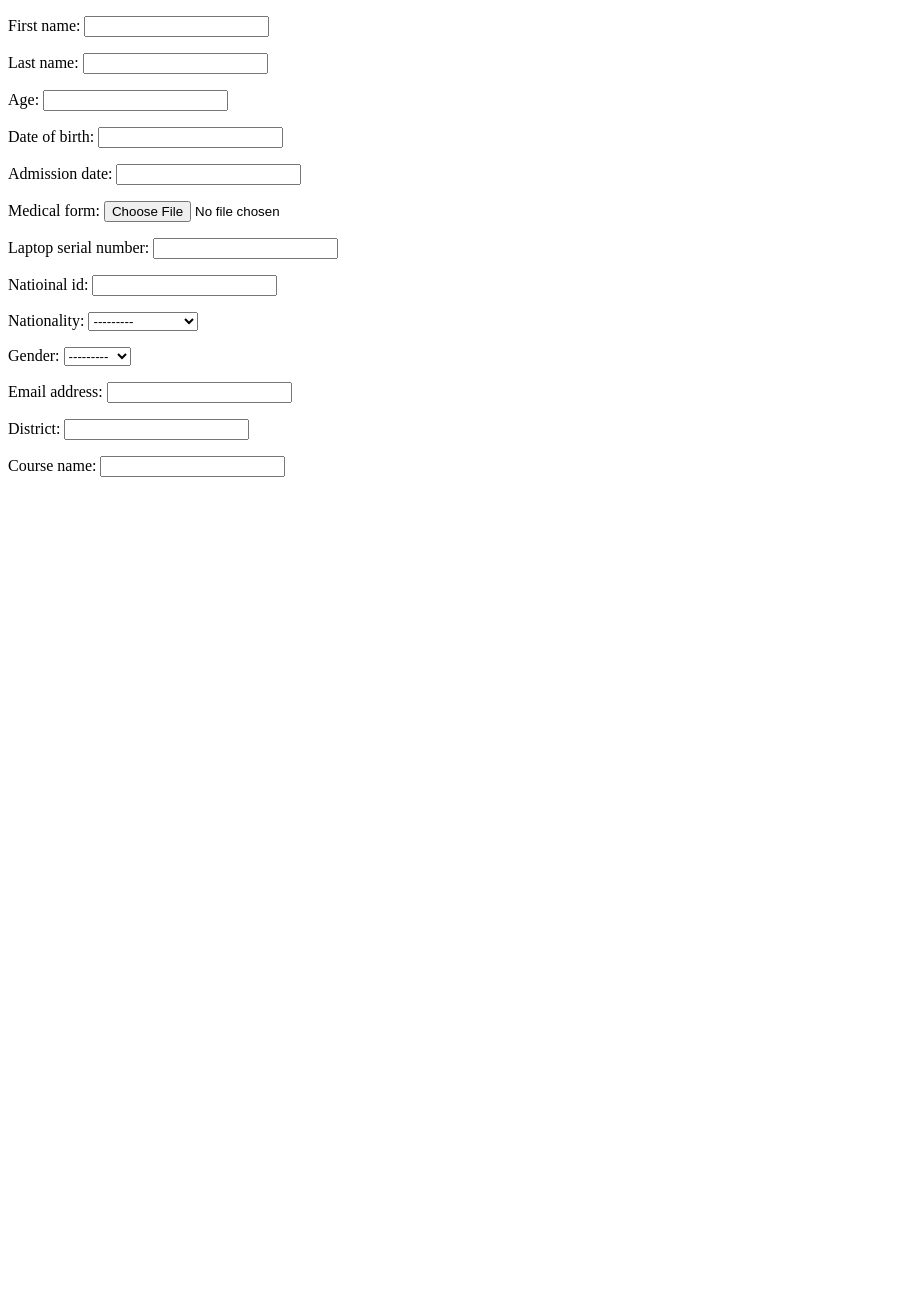
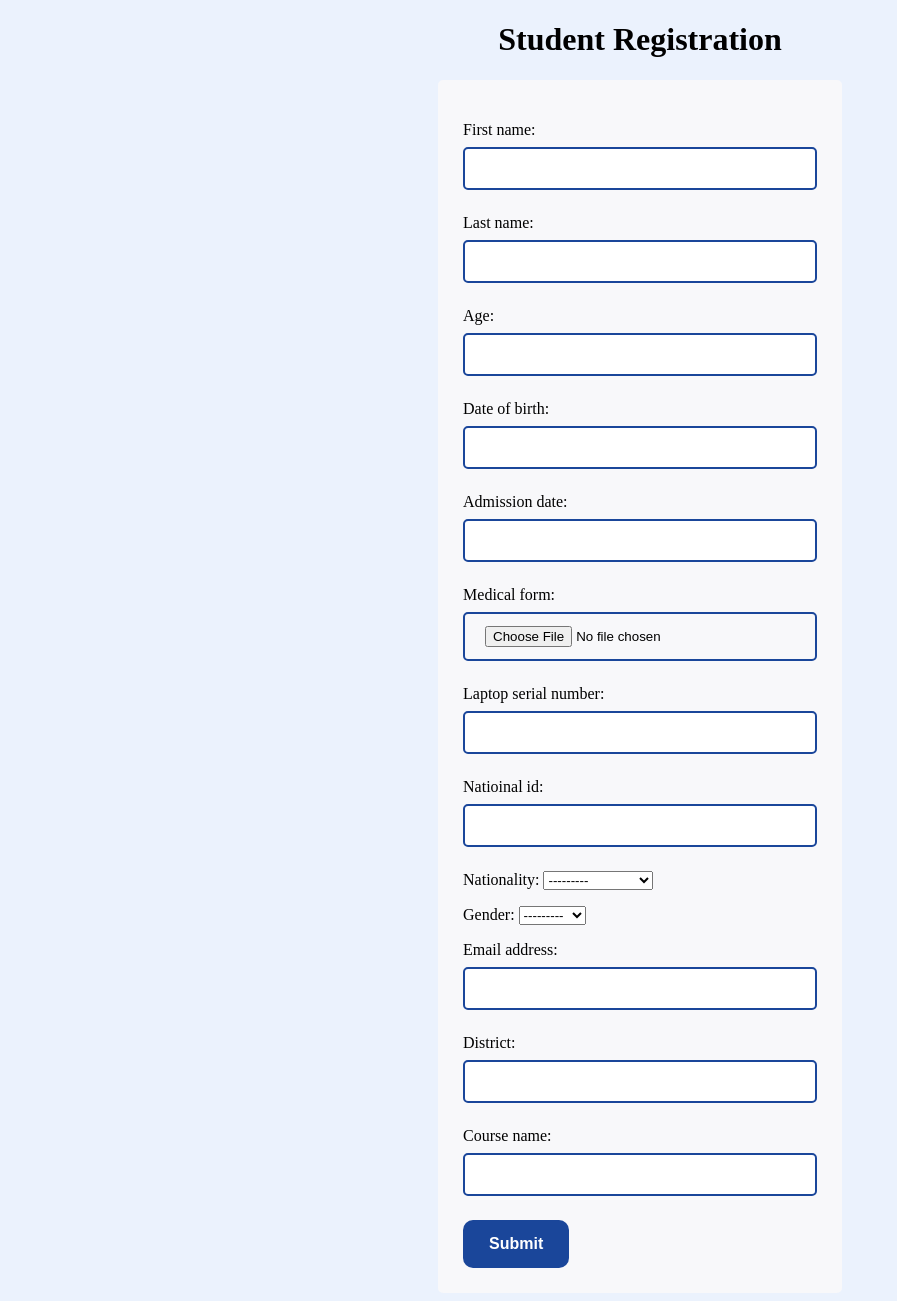
Before and after one commit to MercybirungiS/School_System, a Django app: page /student/register/ in a window 1280 px wide. Shown: the whole page, without its empty margins (0-897 px from the left). Before the commit the page ends 477 px from the top, so only its background shows below. Run offline with Django 3.2, Linux system fonts and the light colour scheme.

Commit message:
registration

```diff
--- a/SchoolSystem/settings.py
+++ b/SchoolSystem/settings.py
@@ -38,6 +38,7 @@ INSTALLED_APPS = [
     'django.contrib.messages',
     'django.contrib.staticfiles',
     'student',
+
 ]
 
 MIDDLEWARE = [
--- a/student/models.py
+++ b/student/models.py
@@ -1,4 +1,5 @@
 from django.db import models
+
 
 # Create your models here.
 class Student(models.Model):
--- a/student/templates/register_student.html
+++ b/student/templates/register_student.html
@@ -5,10 +5,58 @@
     <meta http-equiv="X-UA-Compatible" content="IE=edge">
     <meta name="viewport" content="width=device-width, initial-scale=1.0">
     <title>Document</title>
+    <style>
+      body{
+          background-color: #ebf2fd;
+      }
+      .student_reg{
+          /* text-align: center; */
+          padding: 25px;
+          background-color: #f8f8fa;
+          width: 28%;
+          border-radius: 5px;
+          margin: auto;
+
+
+        }
+        .submitButton{
+            background-color: #1A469A;
+            width: 30%;
+            color: white;
+            font-size: 16px;
+            font-weight: bolder;
+            padding: 15px;
+            margin: auto;
+            border: none;
+            cursor: pointer;
+            border-radius: 10px;
+
+        }
+        form{
+        border-radius: 5px;
+
+
+        }
+        input{
+            width: 100%;
+            margin: 8px 0;
+            padding: 12px 20px;
+            display: inline-block;
+            border: 2px solid #1A469A;
+             box-sizing: border-box;
+            border-radius: 5px;
+        }
+
+
+
+    </style>
 </head>
 <body>
-    <form method="POST">
-        {{form.as_p}}
-    </form>
+    <center><h1>Student Registration</h1></center>
+    <div class="student_reg">
+    <form method="POST"> {{form.as_p}}</form>
+    <button class="submitButton">Submit</button>
+    </div>
+
 </body>
 </html>
```
